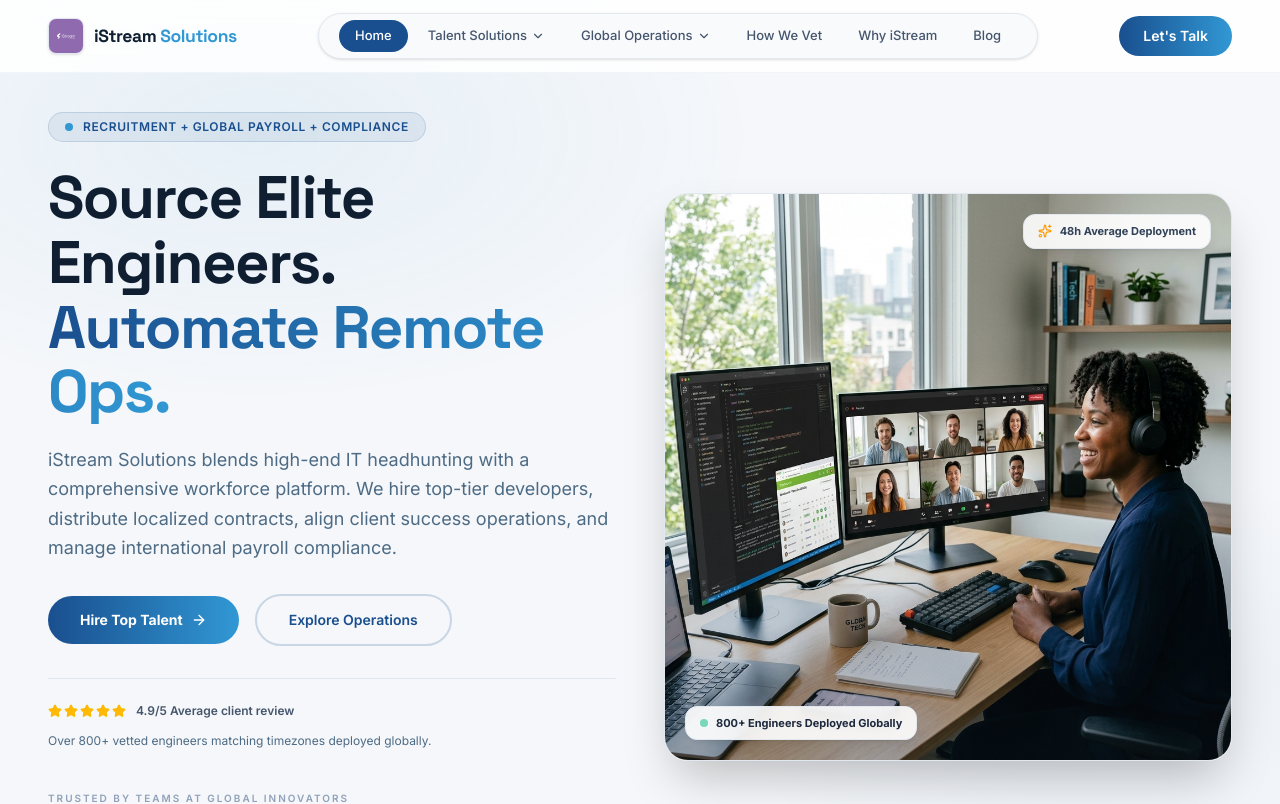
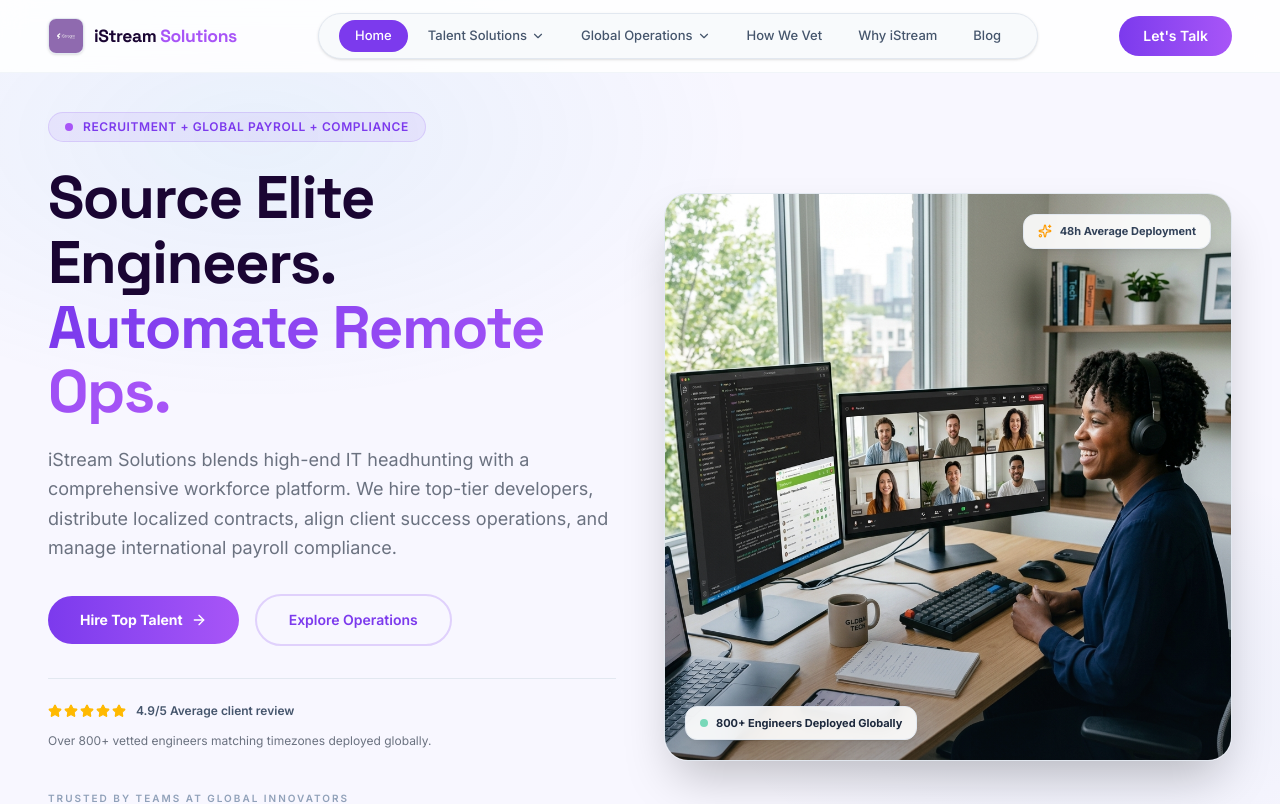
Before and after one commit to Abdulhaadi123/istream, a Next.js app: page / in a window 1280 px wide. Shown: the top 804 px of the page. Built offline with nearby package versions, Linux system fonts and the light colour scheme.

Commit message:
feat: update color scheme to purple to match iStream logo brand identity

```diff
--- a/next.config.ts
+++ b/next.config.ts
@@ -1,7 +1,10 @@
 import type { NextConfig } from "next";
 
 const nextConfig: NextConfig = {
+  output: "export",
+  trailingSlash: true,
   images: {
+    unoptimized: true,
     qualities: [75, 85, 95, 100],
     deviceSizes: [640, 750, 828, 1080, 1200, 1920, 2048, 3840],
   },
--- a/src/app/globals.css
+++ b/src/app/globals.css
@@ -1,17 +1,17 @@
 @import "tailwindcss";
 
 :root {
-  --background: #f5f7fa;        /* Clean light gray-white — matches logo bg */
-  --foreground: #0f1e30;        /* Deep navy text */
-  --primary: #1a4f8f;           /* Dark navy — dark part of S swirl */
-  --primary-hover: #163f75;
-  --accent: #3198d4;            /* Sky blue — light part of S swirl */
-  --accent-hover: #2080b8;
+  --background: #f8f7ff;        /* Soft purple-white background */
+  --foreground: #1a0533;        /* Deep purple-black text */
+  --primary: #7c3aed;           /* Rich purple — matches logo */
+  --primary-hover: #6d28d9;
+  --accent: #a855f7;            /* Bright lavender accent */
+  --accent-hover: #9333ea;
   --card-bg: #ffffff;           /* Pure white cards */
-  --card-border: #d8e4ef;       /* Soft blue-gray border */
-  --text-secondary: #4d6b85;    /* Medium steel-blue secondary text */
+  --card-border: #e9d5ff;       /* Soft purple border */
+  --text-secondary: #6b7280;    /* Neutral gray secondary text */
   --nav-bg: #ffffff;            /* White navbar */
-  --section-alt: #eaf2fa;       /* Alternate section bg — light blue tint */
+  --section-alt: #f5f3ff;       /* Alternate section bg — light purple tint */
 }
 
 @theme {
@@ -31,14 +31,14 @@
   width: 6px;
 }
 ::-webkit-scrollbar-track {
-  background: #f5f7fa;
+  background: #f8f7ff;
 }
 ::-webkit-scrollbar-thumb {
-  background: #c0d4e8;
+  background: #ddd6fe;
   border-radius: 4px;
 }
 ::-webkit-scrollbar-thumb:hover {
-  background: #3198d4;
+  background: #a855f7;
 }
 
 html, body {
@@ -49,11 +49,11 @@ html, body {
   -moz-osx-font-smoothing: grayscale;
 }
 
-/* Subtle light background texture */
+/* Subtle purple background texture */
 body {
   background-image:
-    radial-gradient(ellipse 100% 50% at 50% -10%, rgba(49, 152, 212, 0.07) 0%, transparent 60%),
-    radial-gradient(ellipse 40% 30% at 90% 20%, rgba(26, 79, 143, 0.04) 0%, transparent 50%);
+    radial-gradient(ellipse 100% 50% at 50% -10%, rgba(168, 85, 247, 0.08) 0%, transparent 60%),
+    radial-gradient(ellipse 40% 30% at 90% 20%, rgba(124, 58, 237, 0.05) 0%, transparent 50%);
   background-attachment: fixed;
 }
 
```
Also changed, not shown: 1 other file (tests, documents, lock files or other folders).
